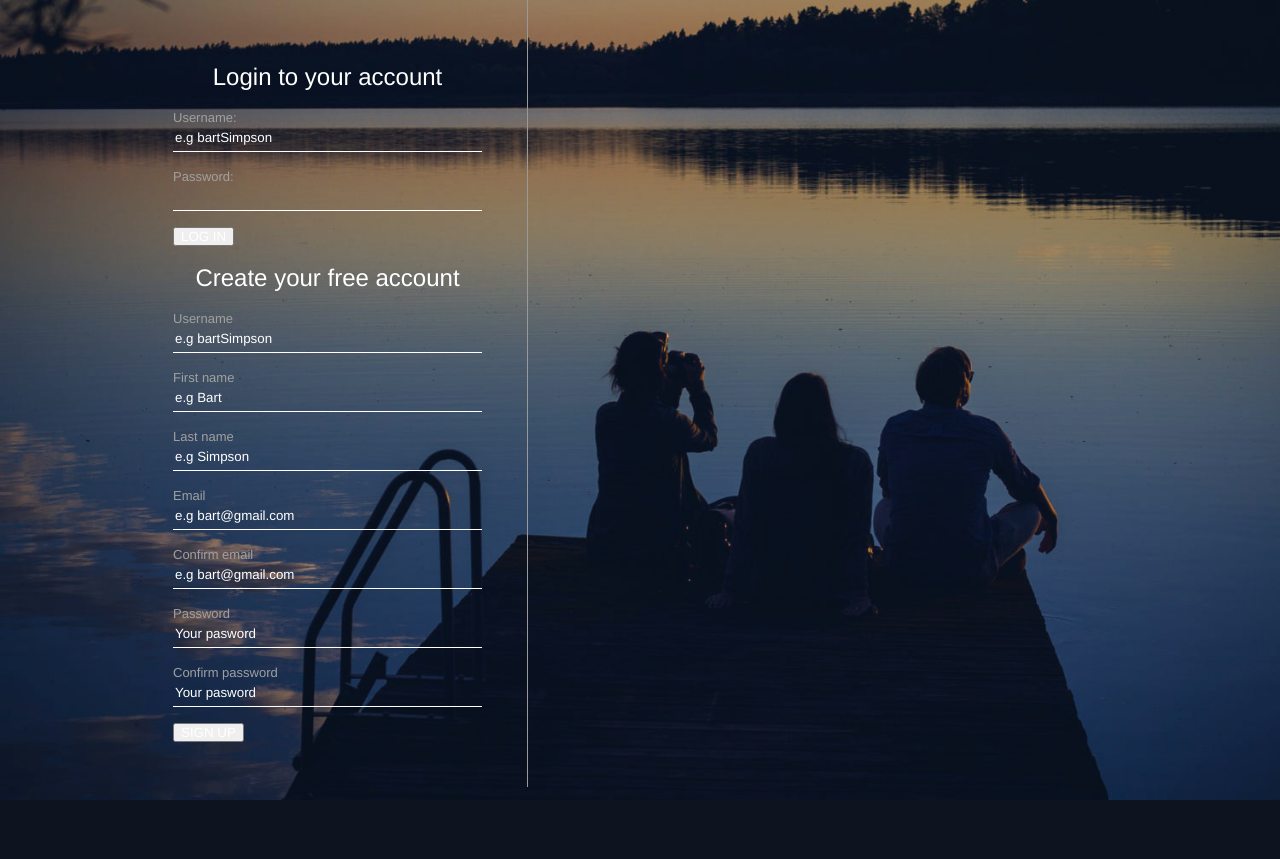
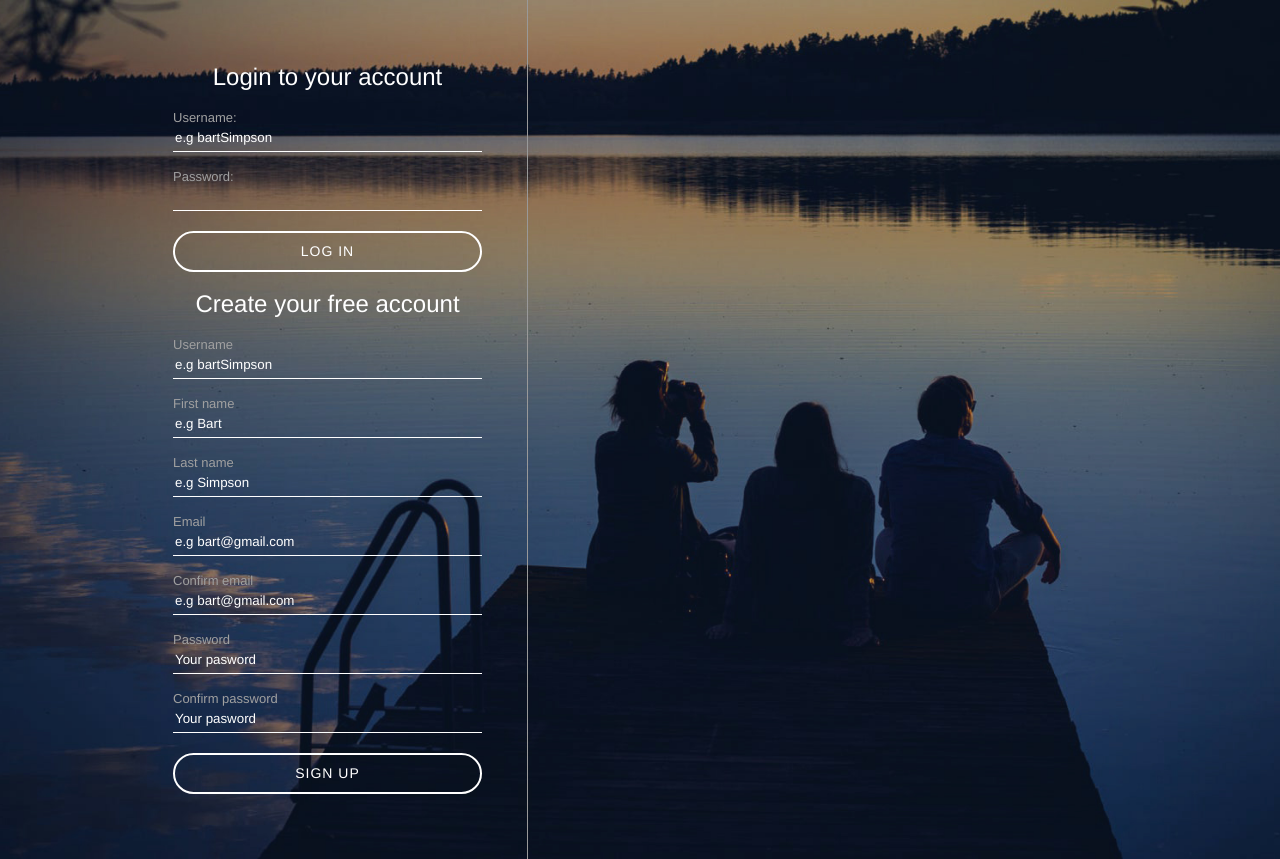
Before and after one commit to renato1891/Spotify-Clone, a PHP site: page /register.php in a window 1280 px wide. Before the commit the page ends 800 px from the top, so only its background shows below. Run offline with PHP 8.4, Linux system fonts and the light colour scheme.

Commit message:
Styling the submit buttons

```diff
--- a/assets/css/register.css
+++ b/assets/css/register.css
@@ -87,3 +87,19 @@ html, body {
     font-size: 13px;
     margin-top: 15px;
 }
+
+#inputContainer button {
+    background-color: transparent;
+    border: 2px solid #fff;
+    border-radius: 250px;
+    display: block;
+    font-size: 14px;
+    letter-spacing: 1px;
+    margin: 20px auto;
+    height: 41px;
+    width: 100%;
+}
+
+#inputContainer button:hover {
+    cursor: pointer;
+}
```
